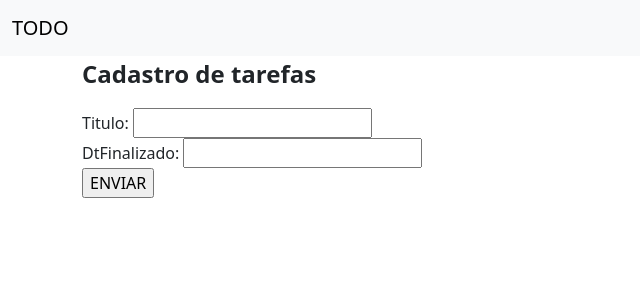
After one commit to josuemrosario/20240629-projtodo, a Django app: page /criar in a window 1280 px wide. The commit adds this page. Shown: the top 300 px of the page, without its empty margins (0-640 px from the left). Run offline with Django 5.2, Linux system fonts and the light colour scheme.

Commit message:
aula 13 07 2024

```diff
--- a/pyvenv.cfg
+++ b/pyvenv.cfg
@@ -2,4 +2,4 @@ home = C:\Python312
 include-system-site-packages = false
 version = 3.12.0
 executable = C:\Python312\python.exe
-command = C:\Python312\python.exe -m venv D:\Josue\20240629-projtodo
+command = C:\Python312\python.exe -m venv D:\Josue Rosario\20240629-projtodo
--- a/setup/urls.py
+++ b/setup/urls.py
@@ -17,10 +17,13 @@ Including another URLconf
 
 from django.contrib import admin
 from django.urls import path
-from todos.views import home, todoListar
+# from todos.views import home, todoListar
+from todos.views import todoListarView,todoCriarView
 
 urlpatterns = [
     path("admin/", admin.site.urls),
     # rota que lista as tarefas
-    path("", todoListar),
+    # path("", todoListar),
+    path("", todoListarView.as_view(template_name="todos/todolistar.html"),name='todo_listar'),
+    path("criar", todoCriarView.as_view(),name='todo_criar')
 ]
--- a/todos/models.py
+++ b/todos/models.py
@@ -4,4 +4,4 @@ from django.db import models
 class Todo(models.Model):
     titulo = models.CharField(max_length=150, null=False, blank=False)
     dtCriacao = models.DateTimeField(auto_now_add=True, null=False, blank=False)
-    dtFinalizado = models.DateTimeField(null=True)
+    dtFinalizado = models.DateTimeField(null=True, blank=True)
--- /dev/null
+++ b/todos/templates/todos/todo_form.html
@@ -0,0 +1,30 @@
+<!DOCTYPE html>
+<html lang="pt-BR">
+  <head>
+    <meta charset="UTF-8" />
+    <meta name="viewport" content="width=device-width, initial-scale=1.0" />
+    <link href="https://cdn.jsdelivr.net/npm/bootstrap@5.3.3/dist/css/bootstrap.min.css" rel="stylesheet" integrity="sha384-QWTKZyjpPEjISv5WaRU9OFeRpok6YctnYmDr5pNlyT2bRjXh0JMhjY6hW+ALEwIH" crossorigin="anonymous" />
+    <title>Cadastro de Tarefas</title>
+  </head>
+  <body>
+    {% comment %}inicio da barra de navegação{% endcomment %}
+    <nav class="navbar navbar-expand-lg bg-body-tertiary">
+      <div class="container-fluid">
+        <a class="navbar-brand" href="#">TODO</a>
+      </div>
+    </nav>
+    {% comment %}Fim da barra de navegação{% endcomment %}
+
+    <main class="container">
+      <p class="text-start fs-4 fw-bold">Cadastro de tarefas</p>
+      <form method="POST">
+        {% csrf_token %}
+        {{ form }}
+        <input type="submit" value="ENVIAR" />
+      </form>
+    </main>
+
+    <script src="https://cdn.jsdelivr.net/npm/@popperjs/core@2.11.8/dist/umd/popper.min.js" integrity="sha384-I7E8VVD/ismYTF4hNIPjVp/Zjvgyol6VFvRkX/vR+Vc4jQkC+hVqc2pM8ODewa9r" crossorigin="anonymous"></script>
+    <script src="https://cdn.jsdelivr.net/npm/bootstrap@5.3.3/dist/js/bootstrap.min.js" integrity="sha384-0pUGZvbkm6XF6gxjEnlmuGrJXVbNuzT9qBBavbLwCsOGabYfZo0T0to5eqruptLy" crossorigin="anonymous"></script>
+  </body>
+</html>
--- a/todos/views.py
+++ b/todos/views.py
@@ -1,15 +1,29 @@
 from django.shortcuts import render
 from django.http import HttpResponse
+from .models import Todo
+from django.views.generic import ListView, CreateView
+from django.urls import reverse_lazy
 
 
 # Create your views here.
 def home(request):
     return render(request, "todos/home.html")
 
+'''
+def todoListar(request):
+    # tarefas = [{
+    #     'id':'1',
+    #     'Tarefa':'comprar fraldas'
+    # }]
+    tarefas = Todo.objects.all()
+    print(tarefas)
+    return render(request, "todos/todolistar.html", {"tarefas": tarefas})
+'''
 
-def todoListar(request):
-    tarefas = [{
-        'id':'1',
-        'Tarefa':'comprar fraldas'
-    }]
-    return render(request, "todos/todolistar.html",{'tarefas':tarefas})
+class todoListarView(ListView):
+    model = Todo #classe deve usar o modelo ToDo (.\todos\models.py)
+
+class todoCriarView(CreateView):
+    model = Todo
+    fields = ["titulo","dtFinalizado"]  # Uma lista de campos que o usuario pode alterar
+    success_url = reverse_lazy('todo_listar')
```
Also changed, not shown: setup/settings.py (+7 -1 lines), todos/templates/todos/todolistar.html (+53 -3 lines), db.sqlite3, todos/migrations/0002_alter_todo_dtfinalizado.py (added), 7 other files.
